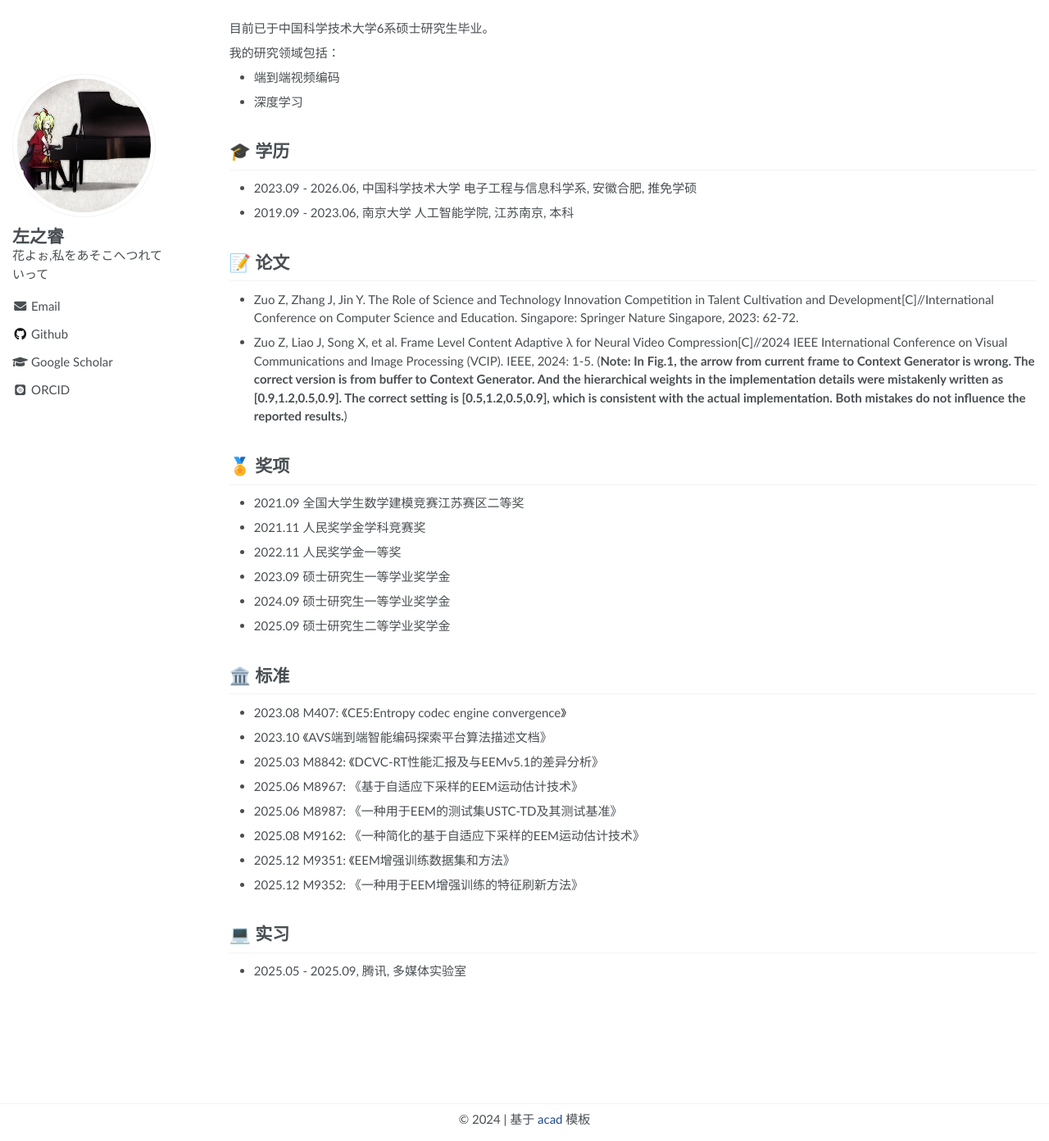
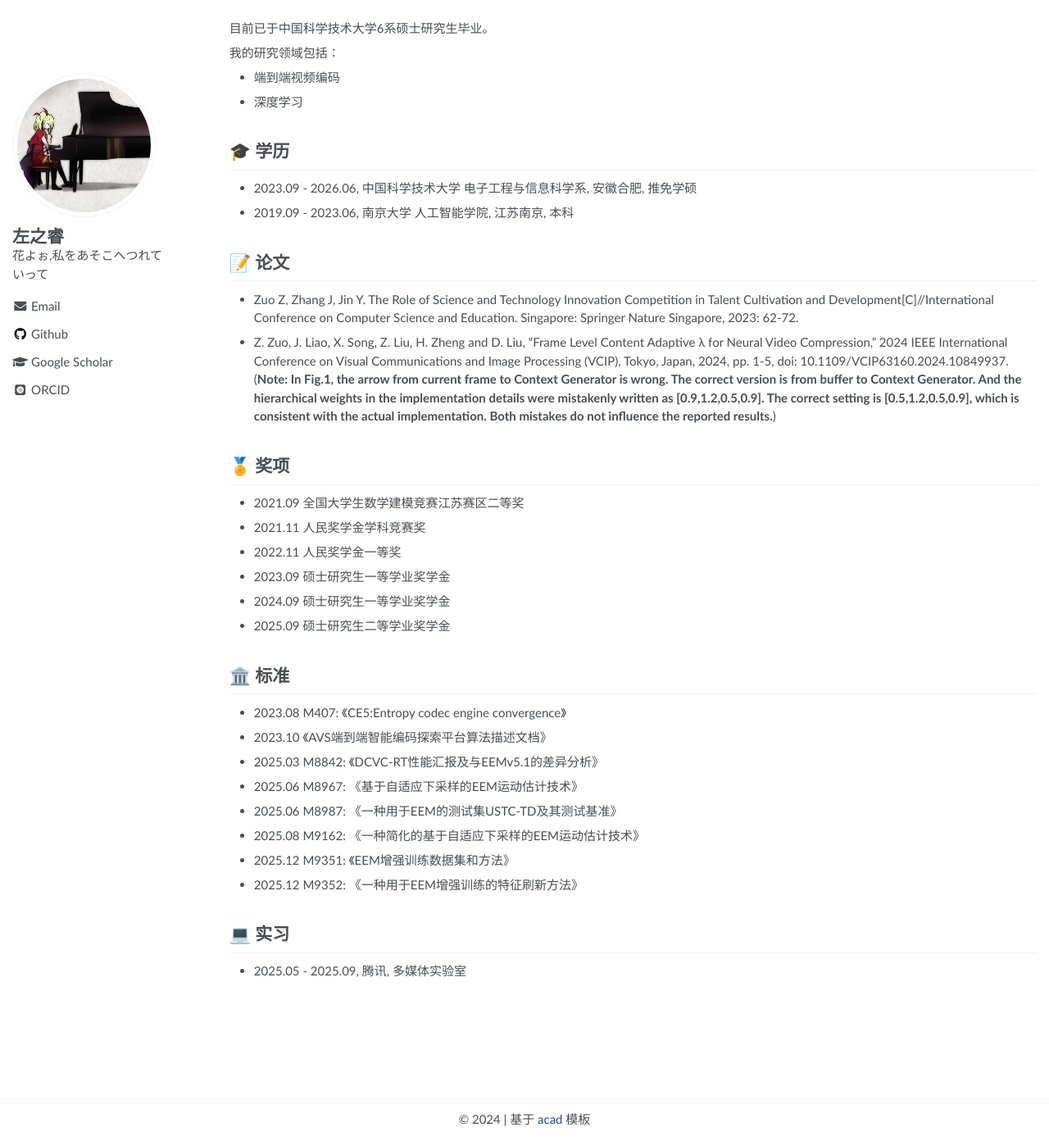
Before and after one commit to DeathPolca/DeathPolca.github.io, a Jekyll site: the page built from _pages/about.md, in a window 1280 px wide and 1392 px high. Shown: the whole window at 82% size. Built offline with Jekyll 4.4.1, drawn with Linux system fonts in a browser that asks for light colours; some web fonts are replaced.

Commit message:
Update about.md

```diff
--- a/_pages/about.md
+++ b/_pages/about.md
@@ -37,7 +37,7 @@ redirect_from:
 
 # 📝 论文
 -	Zuo Z, Zhang J, Jin Y. The Role of Science and Technology Innovation Competition in Talent Cultivation and Development[C]//International Conference on Computer Science and Education. Singapore: Springer Nature Singapore, 2023: 62-72.
-- Zuo Z, Liao J, Song X, et al. Frame Level Content Adaptive λ for Neural Video Compression[C]//2024 IEEE International Conference on Visual Communications and Image Processing (VCIP). IEEE, 2024: 1-5. (**Note: In Fig.1, the arrow from current frame to Context Generator is wrong. The correct version is from buffer to Context Generator. And the hierarchical weights in the implementation details were mistakenly written as [0.9,1.2,0.5,0.9]. The correct setting is [0.5,1.2,0.5,0.9], which is consistent with the actual implementation. Both mistakes do not influence the reported results.**)
+- Z. Zuo, J. Liao, X. Song, Z. Liu, H. Zheng and D. Liu, "Frame Level Content Adaptive λ for Neural Video Compression," 2024 IEEE International Conference on Visual Communications and Image Processing (VCIP), Tokyo, Japan, 2024, pp. 1-5, doi: 10.1109/VCIP63160.2024.10849937. (**Note: In Fig.1, the arrow from current frame to Context Generator is wrong. The correct version is from buffer to Context Generator. And the hierarchical weights in the implementation details were mistakenly written as [0.9,1.2,0.5,0.9]. The correct setting is [0.5,1.2,0.5,0.9], which is consistent with the actual implementation. Both mistakes do not influence the reported results.**)
 
 
 <span class='anchor' id='-ryjx'></span>
```
